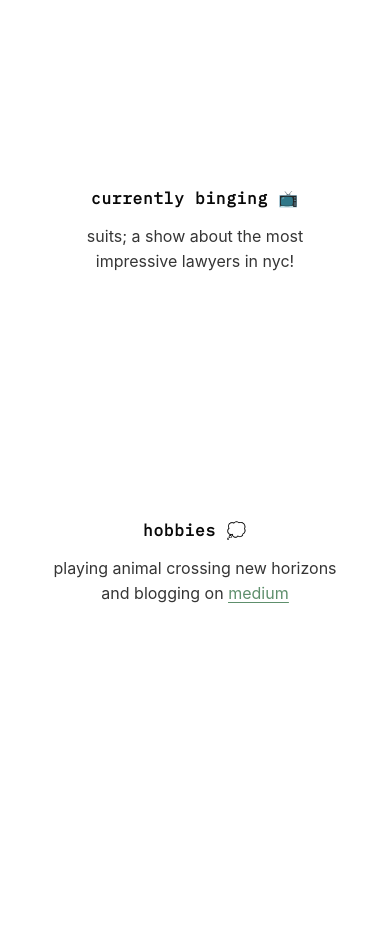
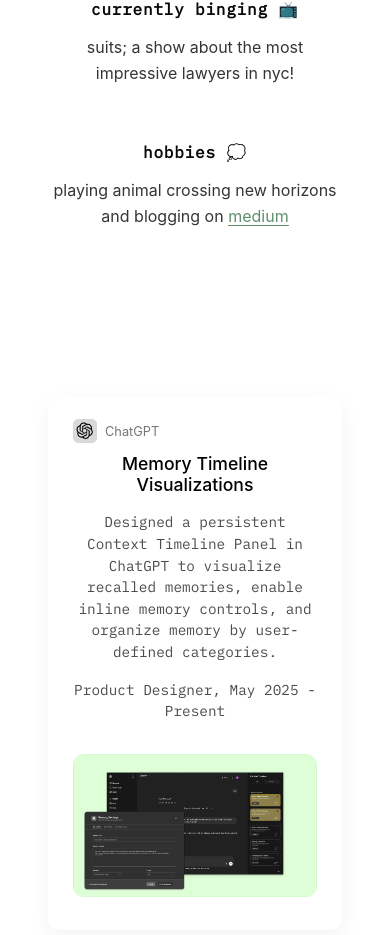
Before and after one commit to tissuepy/tissueportfolio2025, a React (Vite) app: page / in a window 390 px wide. Shown: the part 997-1932 px from the top of the page. Built offline with nearby package versions, Linux system fonts and the light colour scheme.

Commit message:
mobile interface improvement

```diff
--- a/src/About.css
+++ b/src/About.css
@@ -425,3 +425,52 @@
     display: none;
   }
 }
+
+@media (max-width: 768px) {
+  .about-title,
+  .gallery-description {
+    display: none;
+  }
+}
+
+@media (max-width: 768px) {
+  .about-page {
+    padding: 80px 1rem; /* reduced top/bottom padding */
+  }
+
+  .about-hero {
+    gap: 1.5rem;
+    margin-bottom: 2rem;
+  }
+
+  .about-description {
+    margin-bottom: 1rem;
+    line-height: 1.5;
+  }
+
+  .about-info-section {
+    padding: 2rem 1rem;
+    gap: 1.5rem;
+    flex-direction: column;
+  }
+
+  .about-info-block,
+  .about-info-block2 {
+    max-width: 100%;
+    flex: 1 1 100%;
+  }
+
+  .collage-section,
+  .gallery-section {
+    padding: 2rem 1rem;
+    margin-top: 0;
+  }
+
+  .matcha-bottom-space {
+    margin-bottom: 2rem;
+  }
+
+  .about-divider2 {
+    margin: 2rem auto;
+  }
+}
--- a/src/App.css
+++ b/src/App.css
@@ -1211,21 +1211,34 @@
 }
 
 @media (max-width: 768px) {
+  .project-section {
+    display: flex;
+    flex-direction: column;
+    align-items: center;
+    padding: 1rem;
+  }
+
   .project-card {
-    width: 94vw; /* almost full screen */
-    margin: 0 auto 2rem; /* centers and gives vertical spacing */
+    width: 94vw;               /* nearly full width */
+    max-width: 100%;           /* no hard limits */
+    margin: 0 auto 2rem;       /* center horizontally */
     padding: 1rem;
+    box-sizing: border-box;    /* include padding in width */
+    background-color: #f9f9f9; /* optional background */
+    border-radius: 12px;
   }
 
   .project-image {
     width: 100%;
     height: auto;
-    border-radius: 12px;
     object-fit: cover;
+    border-radius: 10px;
+    display: block;
+    margin-bottom: 1rem;
   }
 
   .project-content {
-    padding: 1rem 0.5rem;
+    padding: 0 0.5rem;
     text-align: left;
   }
 
```
